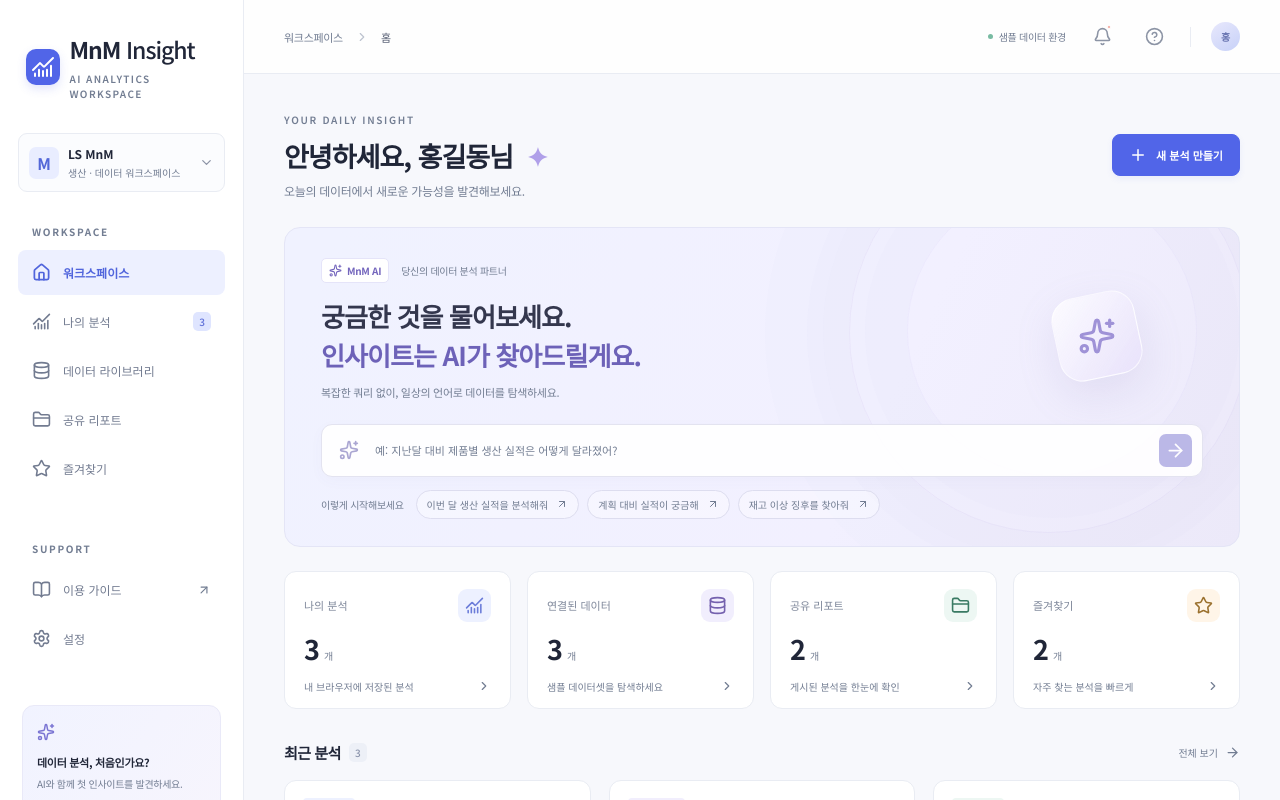
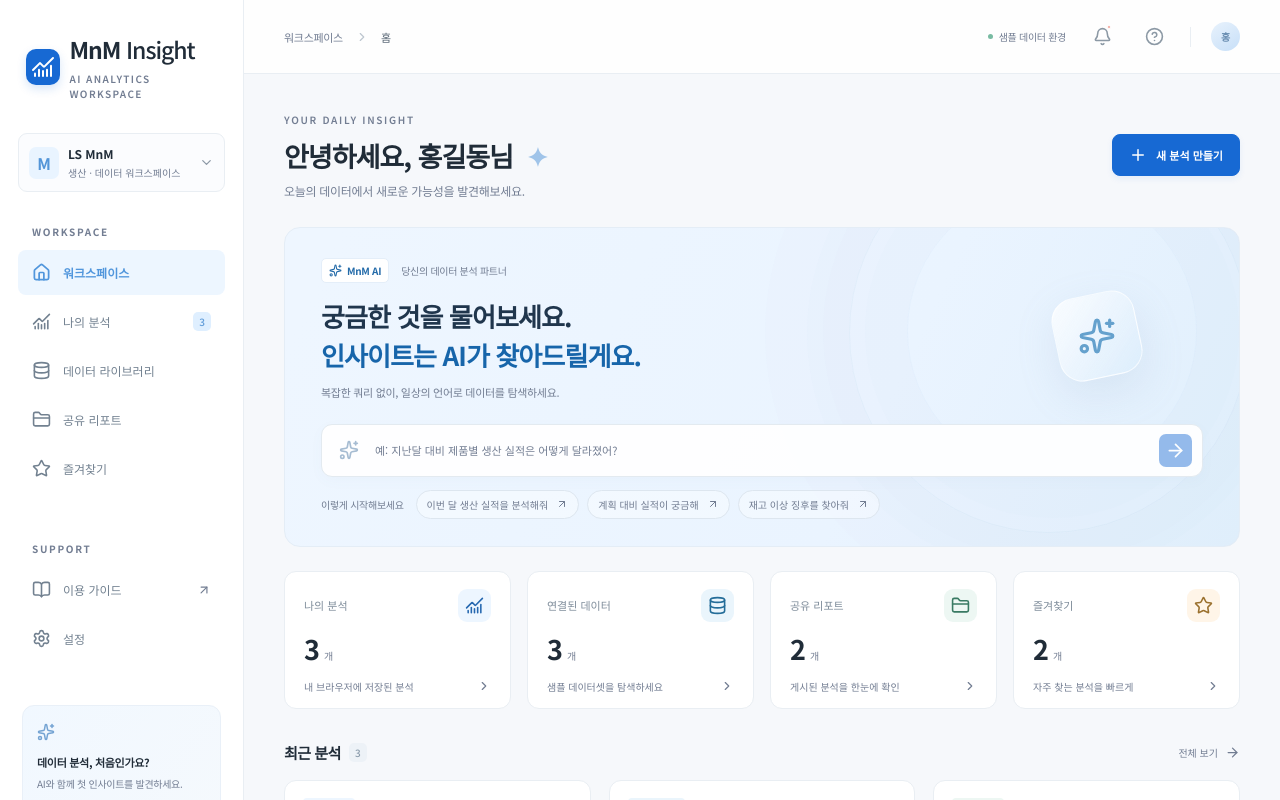
Before and after one commit to dndmobilePub/dnd-vibe-coding, a Next.js app: page / in a window 1280 px wide. Shown: the top 800 px of the page. Built offline with nearby package versions, Linux system fonts and the light colour scheme.

Commit message:
Replace purple accents with a blue workspace palette

```diff
--- a/app/globals.css
+++ b/app/globals.css
@@ -1,10 +1,10 @@
 :root {
-  --bg: #f7f8fc;
-  --ink: #202638;
-  --muted: #7e879b;
-  --line: #e9ecf3;
-  --blue: #5165e8;
-  --purple: #8773d9;
+  --bg: #f6f8fb;
+  --ink: #202c38;
+  --muted: #7e8c9b;
+  --line: #e9eef3;
+  --blue: #1769d3;
+  --sky: #207ca8;
   --radius: 14px;
   --font:
     "Noto Sans KR", -apple-system, BlinkMacSystemFont, "Segoe UI", sans-serif;
@@ -44,7 +44,7 @@
 input:focus-visible,
 textarea:focus-visible,
 select:focus-visible {
-  outline: 3px solid #9aa6fb;
+  outline: 3px solid #9acafb;
   outline-offset: 3px;
 }
 button {
@@ -114,7 +114,7 @@
   color: white;
   display: grid;
   place-items: center;
-  box-shadow: 0 4px 10px #5165e82b;
+  box-shadow: 0 4px 10px #1769d32b;
 }
 .brand-light {
   font-weight: 500;
@@ -141,9 +141,9 @@
 .workspace-avatar {
   display: grid;
   place-items: center;
-  background: #e9edff;
+  background: #e9f4ff;
   border-radius: 7px;
-  color: #5367d8;
+  color: #5395d8;
   font-size: 16px;
   font-weight: 800;
   width: 30px;
@@ -162,7 +162,7 @@
   margin-top: 3px;
 }
 .workspace-switch > svg {
-  color: #8c94a6;
+  color: #8c99a6;
 }
 .nav-label {
   font-size: 10px;
@@ -180,17 +180,17 @@
   padding: 13px 14px;
   border-radius: 8px;
   font-size: 12px;
-  color: #727b90;
+  color: #728190;
   margin-bottom: 4px;
   font-weight: 500;
   text-align: left;
 }
 .nav-item:hover {
-  background: #f7f8fd;
+  background: #f7fafd;
 }
 .nav-item.active {
-  background: #edf0ff;
-  color: #5165dc;
+  background: #edf6ff;
+  color: #5196dc;
   font-weight: 700;
 }
 .nav-item.active > svg {
@@ -199,10 +199,10 @@
 .nav-count {
   font-size: 10px;
   border-radius: 5px;
-  background: #dfe5ff;
+  background: #dfefff;
   padding: 2px 6px;
   margin-left: auto;
-  color: #6071d9;
+  color: #609cd9;
 }
 .nav-end {
   margin-left: auto;
@@ -218,14 +218,14 @@
   padding-top: 40px;
 }
 .help-card {
-  background: linear-gradient(125deg, #f1f3ff, #f7f5fd);
-  border: 1px solid #e9e9f8;
+  background: linear-gradient(125deg, #f1f8ff, #f5f9fd);
+  border: 1px solid #e9f0f8;
   border-radius: 12px;
   padding: 17px 14px;
   margin: 0 4px 17px;
 }
 .help-icon {
-  color: #7b75d3;
+  color: #75a4d3;
   display: block;
   margin-bottom: 9px;
 }
@@ -241,7 +241,7 @@
 .help-card button {
   font-size: 10px;
   font-weight: 600;
-  color: #6d71c8;
+  color: #6d9ac8;
   display: flex;
   gap: 28px;
   align-items: center;
@@ -261,8 +261,8 @@
   display: grid;
   place-items: center;
   border-radius: 50%;
-  background: linear-gradient(145deg, #e8e8fc, #c7d1f8);
-  color: #6874b0;
+  background: linear-gradient(145deg, #e8f2fc, #c7dff8);
+  color: #688cb0;
   font-size: 12px;
   font-weight: 700;
   flex-shrink: 0;
@@ -280,7 +280,7 @@
   margin-top: 3px;
 }
 .profile > svg {
-  color: #8a92a3;
+  color: #8a96a3;
 }
 .sidebar-foot {
   display: flex;
@@ -312,11 +312,11 @@
   color: #727d92;
 }
 .breadcrumb strong {
-  color: #555d72;
+  color: #556372;
   font-weight: 500;
 }
 .breadcrumb > svg {
-  color: #bdc3cf;
+  color: #bdc6cf;
 }
 .top-actions {
   display: flex;
@@ -341,12 +341,12 @@
   width: 32px;
   display: grid;
   place-items: center;
-  color: #8c94a5;
+  color: #8c99a5;
   border-radius: 6px;
   padding: 0;
 }
 .icon-button:hover {
-  background: #f0f2f8;
+  background: #f0f4f8;
 }
 .notification-button {
   position: relative;
@@ -400,7 +400,7 @@
   letter-spacing: -1px;
 }
 .wave {
-  color: #b0a0e9;
+  color: #a0c4e9;
   font-size: 26px;
   padding-left: 7px;
 }
@@ -425,23 +425,23 @@
   background: var(--blue);
   color: white;
   border: 1px solid var(--blue);
-  box-shadow: 0 3px 6px #5165e814;
+  box-shadow: 0 3px 6px #1769d314;
 }
 .button.primary:hover {
-  background: #4559d9;
+  background: #1257b3;
 }
 .button.secondary {
-  border: 1px solid #e0e4ee;
+  border: 1px solid #e0e7ee;
   background: white;
-  color: #667087;
+  color: #667687;
 }
 .button.secondary:hover {
-  background: #f8f9fc;
+  background: #f8fafc;
 }
 .ai-hero {
-  border: 1px solid #e4e5f6;
+  border: 1px solid #e4edf6;
   border-radius: 16px;
-  background: linear-gradient(115deg, #f0f2ff 5%, #f2f0ff 62%, #edeafa);
+  background: linear-gradient(115deg, #eef6ff 5%, #eaf4ff 62%, #e0effc);
   position: relative;
   overflow: hidden;
   padding: 30px 36px 27px;
@@ -461,11 +461,11 @@
   align-items: center;
   gap: 5px;
   background: white;
-  border: 1px solid #e5e4f9;
+  border: 1px solid #e4eef9;
   border-radius: 5px;
   padding: 4px 7px;
   font-size: 10px;
-  color: #7466bd;
+  color: #246ba9;
   font-weight: 700;
 }
 .ai-hero h2 {
@@ -473,11 +473,11 @@
   font-weight: 700;
   line-height: 1.5;
   letter-spacing: -0.9px;
-  color: #34374e;
+  color: #20364d;
   position: relative;
 }
 .ai-hero h2 span {
-  color: #6d62b8;
+  color: #1765aa;
 }
 .ai-hero > p {
   font-size: 11px;
@@ -492,18 +492,18 @@
   border-radius: 50%;
   right: -10px;
   top: -95px;
-  border: 1px solid #b8ace326;
+  border: 1px solid #acc7e326;
   z-index: -1;
   box-shadow:
-    0 0 0 42px #b9ace30b,
-    0 0 0 84px #b9ace308;
+    0 0 0 42px #acc7e30b,
+    0 0 0 84px #acc7e308;
 }
 .orbit-two {
   width: 290px;
   height: 290px;
   right: 42px;
   top: -42px;
-  border-color: #b8ace319;
+  border-color: #acc7e319;
 }
 .hero-sparkle {
   position: absolute;
@@ -513,12 +513,12 @@
   place-items: center;
   width: 84px;
   height: 84px;
-  color: #9f92d7;
-  background: linear-gradient(135deg, #ffffffc7, #e3dafa95);
+  color: #65a1cd;
+  background: linear-gradient(135deg, #ffffffc7, #d6eafb95);
   border: 1px solid #ffffffac;
   border-radius: 23px;
   transform: rotate(-12deg);
-  box-shadow: 0 15px 40px #9d8cc32b;
+  box-shadow: 0 15px 40px #8ca7c32b;
 }
 .hero-sparkle svg {
   transform: rotate(12deg);
@@ -527,19 +527,19 @@
   display: flex;
   align-items: center;
   gap: 14px;
-  border: 1px solid #e3e3f0;
+  border: 1px solid #e3eaf0;
   background: #ffffffed;
   border-radius: 11px;
   padding: 9px 10px 9px 17px;
   margin-top: 24px;
-  box-shadow: 0 4px 14px #6154a308;
+  box-shadow: 0 4px 14px #547ba308;
   position: relative;
 }
 .prompt-form:focus-within {
-  border-color: #9d9ddd;
+  border-color: #9dbddd;
 }
 .prompt-icon {
-  color: #aaa6d2;
+  color: #a6bcd2;
 }
 .prompt-form input {
   flex: 1;
@@ -549,13 +549,13 @@
   min-width: 0;
   font-size: 11px;
   height: 29px;
-  color: #52546d;
+  color: #525f6d;
 }
 .prompt-form input::placeholder {
   color: #727d92;
 }
 .prompt-form > button {
-  background: #6c65cb;
+  background: #1769d3;
   color: white;
   width: 33px;
   height: 33px;
@@ -578,7 +578,7 @@
 .prompt-suggestions > button {
   font-size: 10px;
   border-radius: 20px;
-  border: 1px solid #ddddef;
+  border: 1px solid #dde6ef;
   background: #ffffff55;
   padding: 6px 10px;
   display: flex;
@@ -600,14 +600,14 @@
   padding: 17px 19px 14px;
 }
 .stat-card:hover {
-  box-shadow: 0 5px 18px #303d7e08;
-  border-color: #d5daf1;
+  box-shadow: 0 5px 18px #30577e08;
+  border-color: #d5e3f1;
 }
 .stat-card > div {
   display: flex;
   align-items: center;
   justify-content: space-between;
-  color: #7e879a;
+  color: #7e8c9a;
   font-size: 11px;
 }
 .stat-icon {
@@ -619,12 +619,12 @@
   flex-shrink: 0;
 }
 .blue {
-  background: #edf1ff;
-  color: #6b7cd9;
-}
-.purple {
-  background: #f1eefd;
-  color: #7461ae;
+  background: #edf6ff;
+  color: #2668b0;
+}
+.sky {
+  background: #eaf5fc;
+  color: #246d99;
 }
 .green {
   background: #edf7f3;
@@ -674,8 +674,8 @@
 }
 .count-pill {
   font-size: 10px;
-  background: #edf0f7;
-  color: #8b94ac;
+  background: #edf2f7;
+  color: #8b9cac;
   padding: 2px 6px;
   border-radius: 5px;
   font-weight: 500;
@@ -704,8 +704,8 @@
     border 0.2s;
 }
 .analysis-card:hover {
-  box-shadow: 0 8px 22px #38437b09;
-  border-color: #d6dbef;
+  box-shadow: 0 8px 22px #38597b09;
+  border-color: #d6e2ef;
 }
 .analysis-card-top {
   display: flex;
@@ -724,7 +724,7 @@
   white-space: nowrap;
 }
 .star-button {
-  color: #c2c8d6;
+  color: #c2ccd6;
   display: grid;
   place-items: center;
   height: 28px;
@@ -761,8 +761,8 @@
   inset: 0 0 20px;
   background: repeating-linear-gradient(
     to top,
-    #edf0f6 0,
-    #edf0f6 1px,
+    #edf2f6 0,
+    #edf2f6 1px,
     transparent 1px,
     transparent 25%
   );
@@ -787,11 +787,11 @@
 .bar-pair span {
   width: 8px;
   max-width: 44%;
-  background: #8c9fe9;
+  background: #5d9ae0;
   border-radius: 2px 2px 0 0;
 }
 .bar-pair span:nth-child(2) {
-  background: #dce3f8;
+  background: #d6e7f8;
 }
 .axis {
   display: flex;
@@ -816,7 +816,7 @@
   background: #dbeee6;
 }
 .analysis-card-footer {
-  border-top: 1px solid #f0f2f7;
+  border-top: 1px solid #f0f3f7;
   margin: 11px 18px 0;
   padding: 12px 0;
   display: flex;
@@ -849,7 +849,7 @@
   color: #397a63;
 }
 .draft {
-  background: #f3f4f8;
+  background: #f3f5f8;
   color: #727d92;
 }
 .bottom-grid {
@@ -865,8 +865,8 @@
   border-radius: 12px;
   padding: 21px 21px 6px;
 }
-.purple-text {
-  color: #a297d9;
+.accent-text {
+  color: #4c91bd;
 }
 .subtle-label {
   font-size: 10px;
@@ -885,7 +885,7 @@
   align-items: center;
   gap: 11px;
   padding: 16px 0;
-  border-bottom: 1px solid #f0f2f6;
+  border-bottom: 1px solid #f0f3f6;
   text-align: left;
 }
 .recommendation-row:last-child {
@@ -917,7 +917,7 @@
   line-height: 1.6;
 }
 .recommendation-row > svg {
-  color: #c0c5d2;
+  color: #c0c9d2;
 }
 .recommendation-row .tag {
   font-size: 10px;
@@ -955,7 +955,7 @@
   top: 35px;
   bottom: 0;
   width: 1px;
-  background: #eef0f6;
+  background: #eef2f6;
 }
 .activity-icon {
   display: grid;
@@ -991,11 +991,11 @@
   gap: 15px;
   align-items: center;
   padding: 18px 23px;
-  background: linear-gradient(90deg, #f0f2f9, #f5f6fb);
+  background: linear-gradient(90deg, #f0f4f9, #f5f8fb);
 }
 .guide-art {
-  color: #b0b7ce;
-  background: #e8ecf7;
+  color: #b0bfce;
+  background: #e8f0f7;
   border-radius: 10px;
   width: 41px;
   height: 41px;
@@ -1007,7 +1007,7 @@
 }
 .guide-banner strong {
   font-size: 11px;
-  color: #747e99;
+  color: #748699;
   font-weight: 600;
 }
 .guide-banner p {
@@ -1019,7 +1019,7 @@
   font-size: 10px;
   padding: 9px 12px;
   min-height: 34px;
-  color: #8a93aa;
+  color: #8a9aaa;
   background: #ffffff80;
 }
 .main-footer {
@@ -1044,7 +1044,7 @@
   width: 355px;
   background: white;
   border: 1px solid var(--line);
-  box-shadow: 0 12px 45px #24304b20;
+  box-shadow: 0 12px 45px #24374b20;
   border-radius: 12px;
   padding: 16px;
   z-index: 40;
@@ -1062,7 +1062,7 @@
   display: flex;
   gap: 4px;
   font-size: 10px;
-  color: #7e88a0;
+  color: #7e8fa0;
 }
 .notification-popover > button {
   display: flex;
@@ -1108,7 +1108,7 @@
   display: flex;
   align-items: center;
   gap: 9px;
-  border: 1px solid #e2e5ee;
+  border: 1px solid #e2e8ee;
   background: white;
   border-radius: 8px;
   padding: 10px 12px;
@@ -1127,14 +1127,14 @@
 .empty-state {
   padding: 90px 20px;
   text-align: center;
-  color: #a4aec7;
+  color: #a4b5c7;
   background: white;
-  border: 1px dashed #dce1f0;
+  border: 1px dashed #dce6f0;
   border-radius: 12px;
 }
 .empty-state h2 {
   font-size: 18px;
-  color: #6a758c;
+  color: #6a7b8c;
   margin-top: 16px;
 }
 .empty-state p {
@@ -1156,7 +1156,7 @@
 }
 .dataset-card.selected {
   border-color: var(--blue);
-  box-shadow: 0 0 0 2px #5165e815;
+  box-shadow: 0 0 0 2px #1769d315;
 }
 .dataset-card > .status {
   float: right;
@@ -1187,7 +1187,7 @@
   padding-top: 17px;
   margin-top: 18px;
   font-size: 10px;
-  color: #7d8bd4;
+  color: #7da8d4;
 }
 .data-preview {
   border: 1px solid var(--line);
@@ -1208,7 +1208,7 @@
 }
 th {
   text-align: left;
-  background: #f7f8fb;
+  background: #f7f9fb;
   padding: 12px 14px;
   font-weight: 500;
   color: #727d92;
@@ -1217,7 +1217,7 @@
 td {
   padding: 12px 14px;
   color: #7c879c;
-  border-bottom: 1px solid #f0f2f7;
+  border-bottom: 1px solid #f0f3f7;
 }
 tr:last-child td {
   border: 0;
@@ -1271,7 +1271,7 @@
   display: flex;
   gap: 11px;
   align-items: flex-start;
-  background: #f4f5fd;
+  background: #f4f9fd;
   color: #727d92;
   font-size: 11px;
   line-height: 1.9;
@@ -1280,7 +1280,7 @@
   margin: 20px 0;
 }
 .notice > svg {
-  color: #8f8dc8;
+  color: #8daac8;
   margin-top: 2px;
 }
 .toast {
@@ -1288,9 +1288,9 @@
   left: calc(50% + 100px);
   bottom: 25px;
   transform: translateX(-50%);
-  background: #303955;
+  background: #304255;
   color: white;
-  box-shadow: 0 8px 30px #24304b25;
+  box-shadow: 0 8px 30px #24374b25;
   border-radius: 10px;
   display: flex;
   align-items: center;
@@ -1305,14 +1305,14 @@
   color: #b8dbc8;
 }
 .toast button {
-  color: #aeb7cf;
+  color: #aebecf;
   display: flex;
   margin-left: 10px;
 }
 .modal-overlay {
   position: fixed;
   inset: 0;
-  background: #222a465f;
+  background: #2234465f;
   backdrop-filter: blur(5px);
   z-index: 60;
   display: flex;
@@ -1327,7 +1327,7 @@
   overflow: auto;
   background: white;
   border-radius: 18px;
-  box-shadow: 0 25px 90px #141d4230;
+  box-shadow: 0 25px 90px #142b4230;
   outline: none;
 }
 .modal-header {
@@ -1363,7 +1363,7 @@
   height: 30px;
   width: 30px;
   border-radius: 50%;
-  background: #edf0ff;
+  background: #edf6ff;
   color: var(--blue);
   display: grid;
   place-items: center;
@@ -1425,7 +1425,7 @@
   gap: 15px;
   margin: 0;
   padding: 22px 30px;
-  background: #fcfcfe;
+  background: #fcfdfe;
   border-bottom: 1px solid var(--line);
 }
 .workflow-steps li {
@@ -1442,7 +1442,7 @@
   content: "";
   flex: 1;
   height: 1px;
-  background: #e6e9f1;
+  background: #e6ecf1;
   margin-left: 10px;
 }
 .workflow-steps li:last-child {
@@ -1453,7 +1453,7 @@
   width: 24px;
   display: grid;
   place-items: center;
-  background: #f0f2f7;
+  background: #f0f3f7;
   border-radius: 50%;
   font-size: 10px;
   flex-shrink: 0;
@@ -1467,11 +1467,11 @@
   color: white;
 }
 .workflow-steps li.completed {
-  color: #7c88c8;
+  color: #7ca2c8;
 }
 .workflow-steps li.completed > span {
-  background: #e9edff;
-  color: #7c88c8;
+  background: #e9f4ff;
+  color: #7ca2c8;
 }
 .workflow-body {
   padding: 26px 30px;
@@ -1503,7 +1503,7 @@
 .field {
   display: block;
   font-size: 12px;
-  color: #68738a;
+  color: #68798a;
   font-weight: 500;
   margin-bottom: 20px;
 }
@@ -1516,7 +1516,7 @@
   display: block;
   width: 100%;
   margin-top: 9px;
-  border: 1px solid #e1e5ef;
+  border: 1px solid #e1e8ef;
   background: white;
   border-radius: 8px;
   padding: 12px 14px;
@@ -1526,8 +1526,8 @@
 .field input:focus,
 .field textarea:focus,
 .field select:focus {
-  border-color: #8591e6;
-  box-shadow: 0 0 0 3px #5165e810;
+  border-color: #85b5e6;
+  box-shadow: 0 0 0 3px #1769d310;
 }
 .field textarea {
   min-height: 95px;
@@ -1543,7 +1543,7 @@
   text-align: right;
 }
 .field select:disabled {
-  background: #f7f8fb;
+  background: #f7f9fb;
 }
 .setup-prompts {
   display: flex;
@@ -1571,10 +1571,10 @@
 }
 .segmented {
   display: flex;
-  border: 1px solid #e5e8f2;
+  border: 1px solid #e5ecf2;
   border-radius: 7px;
   padding: 3px;
-  background: #f7f8fb;
+  background: #f7f9fb;
   flex-shrink: 0;
 }
 .segmented button {
@@ -1589,7 +1589,7 @@
 .segmented button.selected {
   background: white;
   color: var(--blue);
-  box-shadow: 0 1px 4px #1f2e5110;
+  box-shadow: 0 1px 4px #1f385110;
 }
 .data-workspace {
   display: grid;
@@ -1604,7 +1604,7 @@
 }
 .data-guide-panel {
   padding: 22px;
-  background: #fafbff;
+  background: #fafcff;
   max-height: 390px;
   overflow: auto;
 }
@@ -1624,8 +1624,8 @@
   cursor: pointer;
 }
 .source-option.checked {
-  border-color: #adb7ee;
-  background: #f8f9ff;
+  border-color: #adcdee;
+  background: #f8fcff;
 }
 .source-option input {
   accent-color: var(--blue);
@@ -1649,19 +1649,19 @@
   align-items: center;
   font-size: 12px;
   font-weight: 600;
-  color: #7a74bb;
+  color: #7497bb;
   margin-bottom: 17px;
 }
 .ai-panel-heading span {
   margin-left: auto;
   font-size: 10px;
   font-weight: 400;
-  background: #eeedf8;
+  background: #edf2f8;
   padding: 2px 5px;
   border-radius: 4px;
 }
 .chat-bubble {
-  background: #eef0fc;
+  background: #eef5fc;
   border-radius: 0 10px 10px 10px;
   padding: 13px;
   font-size: 11px;
@@ -1669,12 +1669,12 @@
   line-height: 1.9;
 }
 .chat-bubble strong {
-  color: #737f9e;
+  color: #73889e;
   font-weight: 600;
 }
 .suggestion-box {
   background: white;
-  border: 1px solid #e2e5f2;
+  border: 1px solid #e2eaf2;
   border-radius: 9px;
   padding: 14px;
   margin-top: 16px;
@@ -1683,14 +1683,14 @@
   display: flex;
   gap: 5px;
   align-items: center;
-  color: #8a84c6;
+  color: #84a5c6;
   font-size: 10px;
 }
 .suggestion-box > strong {
   display: block;
   font-size: 12px;
   margin-top: 9px;
-  color: #6c7590;
+  color: #6c7e90;
 }
 .suggestion-box p {
   font-size: 10px;
@@ -1706,7 +1706,7 @@
 .chat-input {
   display: flex;
   margin-top: 16px;
-  border: 1px solid #e1e5f1;
+  border: 1px solid #e1e9f1;
   background: white;
   border-radius: 8px;
   padding: 8px;
@@ -1721,7 +1721,7 @@
   padding-left: 4px;
 }
 .chat-input button {
-  color: #8b91d0;
+  color: #8badd0;
   display: flex;
   padding: 4px;
 }
@@ -1729,12 +1729,12 @@
   margin-top: 15px;
 }
 .chat-user {
-  background: #e8e9f4;
+  background: #e8eef4;
   border-radius: 9px 0 9px 9px;
   font-size: 11px;
   padding: 12px;
   margin: 0 0 8px 30px;
-  color: #7e87a0;
+  color: #7e8fa0;
   overflow-wrap: anywhere;
 }
 .data-guide-panel h4 {
@@ -1750,7 +1750,7 @@
 }
 .compact h4 {
   font-size: 11px;
-  color: #7b869e;
+  color: #7b8c9e;
 }
 .compact td,
 .compact th {
@@ -1778,12 +1778,12 @@
 .upload-panel {
   text-align: center;
   padding: 25px 12px;
-  color: #9fa9c2;
+  color: #9fb0c2;
 }
 .upload-panel h4 {
   font-size: 13px;
   margin-top: 14px;
-  color: #7c87a0;
+  color: #7c8ea0;
 }
 .upload-panel p {
   font-size: 10px;
@@ -1803,7 +1803,7 @@
   cursor: pointer;
 }
 .upload-label:focus-within {
-  outline: 3px solid #9aa6fb;
+  outline: 3px solid #9acafb;
   outline-offset: 3px;
 }
 .uploaded-file {
@@ -1814,7 +1814,7 @@
   gap: 7px;
   margin-top: 20px;
   font-size: 10px;
-  color: #7d8cc5;
+  color: #7da1c5;
   overflow-wrap: anywhere;
 }
 .uploaded-file small {
@@ -1829,7 +1829,7 @@
   margin-bottom: 25px;
 }
 .chart-choices button {
-  border: 1px solid #e4e8f2;
+  border: 1px solid #e4ebf2;
   border-radius: 10px;
   padding: 20px;
   display: flex;
@@ -1844,9 +1844,9 @@
   text-align: left;
 }
 .chart-choices button.selected {
-  background: #f5f6ff;
-  border-color: #8796e8;
-  color: #7e8ed5;
+  background: #f5faff;
+  border-color: #87b7e8;
+  color: #7ea9d5;
 }
 .chart-preview {
   border: 1px solid var(--line);
@@ -1869,10 +1869,10 @@
   width: 7px;
   height: 7px;
   border-radius: 2px;
-  background: #91a2e5;
+  background: #5d9ae0;
 }
 .chart-legend span:nth-child(2) i {
-  background: #d9e1f7;
+  background: #d6e7f8;
 }
 .insight-cards {
   display: grid;
@@ -1924,7 +1924,7 @@
   border: 1px solid var(--line);
   border-radius: 11px;
   padding: 22px;
-  background: #fafbfe;
+  background: #fafcfe;
 }
 .publish-summary > strong {
   font-size: 15px;
@@ -1963,7 +1963,7 @@
   padding: 18px 30px;
   border-top: 1px solid var(--line);
   gap: 18px;
-  background: #fdfdff;
+  background: #fdfeff;
 }
 .workflow-footer > span {
   display: flex;
@@ -2262,7 +2262,7 @@
     display: block;
     position: fixed;
     inset: 0;
-    background: #232d4e60;
+    background: #23384e60;
     z-index: 29;
   }
   .brand {
--- a/app/page.tsx
+++ b/app/page.tsx
@@ -95,7 +95,7 @@
     rows: "24,512",
     cols: 8,
     icon: Database,
-    color: "purple",
+    color: "sky",
   },
   {
     id: "stock",
@@ -153,8 +153,8 @@
         <svg viewBox="0 0 400 120" preserveAspectRatio="none">
           <defs>
             <linearGradient id={gradientId} x1="0" y1="0" x2="0" y2="1">
-              <stop stopColor="#8972ed" stopOpacity=".2" />
-              <stop offset="1" stopColor="#8972ed" stopOpacity="0" />
+              <stop stopColor="#2584ce" stopOpacity=".2" />
+              <stop offset="1" stopColor="#2584ce" stopOpacity="0" />
             </linearGradient>
           </defs>
           <path
@@ -164,7 +164,7 @@
           <path
             d="M0 100 C25 105 35 70 65 77 S105 105 135 65 S180 80 210 43 S245 77 270 46 S305 60 335 26 S370 35 400 10"
             fill="none"
-            stroke="#8972ed"
+            stroke="#2584ce"
             strokeWidth="3"
           />
         </svg>
@@ -639,7 +639,7 @@
                   setNotifications(false);
                 }}
               >
-                <span className="activity-icon purple">
+                <span className="activity-icon sky">
                   <Sparkles size={17} />
                 </span>
                 <span>
@@ -736,7 +736,7 @@
                     value: 3,
                     unit: "개",
                     icon: Database,
-                    color: "purple",
+                    color: "sky",
                     note: "샘플 데이터셋을 탐색하세요",
                     action: "data" as View,
                   },
@@ -817,7 +817,7 @@
                 <section className="recommendations">
                   <div className="section-heading">
                     <h2>
-                      <Sparkles size={18} className="purple-text" />
+                      <Sparkles size={18} className="accent-text" />
                       나를 위한 AI 추천
                     </h2>
                     <span className="subtle-label">샘플 추천</span>
@@ -835,7 +835,7 @@
                     },
                     {
                       icon: Workflow,
-                      color: "purple",
+                      color: "sky",
                       title: "공정별 품질 편차를 한눈에",
                       desc: "공정별 수율을 비교해 개선 기회를 찾아보세요.",
                       tag: "품질 분석",
@@ -890,7 +890,7 @@
                       },
                       {
                         icon: Sparkles,
-                        color: "purple",
+                        color: "sky",
                         title: "AI가 새로운 패턴을 발견했어요",
                         text: "A 공정의 생산 수율 추이를 확인해보세요.",
                         time: "샘플 · 2시간 전",
@@ -1335,7 +1335,7 @@
                   {step === 0 && (
                     <div className="setup-step">
                       <div className="step-title">
-                        <span className="stat-icon purple">
+                        <span className="stat-icon sky">
                           <Sparkles size={24} />
                         </span>
                         <h3>어떤 인사이트를 찾고 싶으세요?</h3>
@@ -1742,7 +1742,7 @@
                             업로드 데이터의 분석 결과가 아닙니다.
                           </p>
                         </div>
-                        <span className="tag purple">
+                        <span className="tag sky">
                           <Sparkles size={13} />
                           인사이트 예시
                         </span>
@@ -1770,7 +1770,7 @@
                           </p>
                         </div>
                         <div>
-                          <span className="stat-icon purple">
+                          <span className="stat-icon sky">
                             <Sparkles size={20} />
                           </span>
                           <h4>다음 분석 제안</h4>
@@ -1897,7 +1897,7 @@
     <article className="analysis-card">
       <div className="analysis-card-top">
         <span
-          className={`tag ${a.chart === 1 ? "purple" : a.chart === 2 ? "green" : "blue"}`}
+          className={`tag ${a.chart === 1 ? "sky" : a.chart === 2 ? "green" : "blue"}`}
         >
           {a.category}
         </span>
```
Also changed, not shown: app/icon.svg, 3 other files (tests, documents, lock files or other folders).
